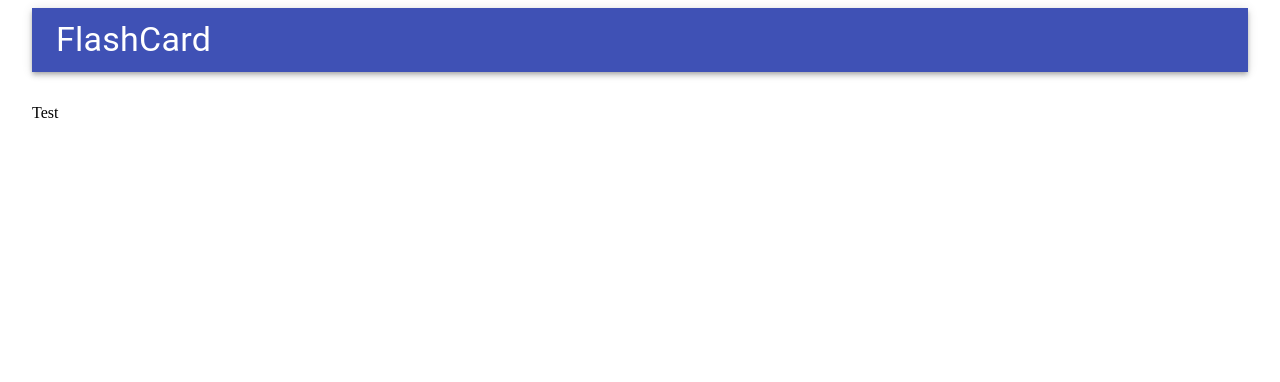
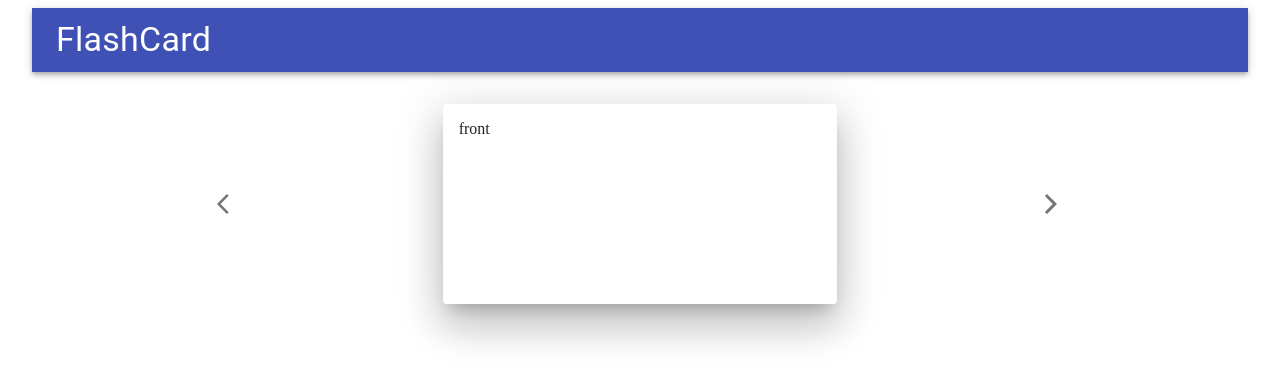
Before and after one commit to juhyun-nam/flashcard, a React (Create React App) app: page / in a window 1280 px wide. Both pictures are taken after a click on the button "SHUFFLE". Shown: the top 382 px of the page. Built offline with nearby package versions, Linux system fonts and the light colour scheme.

Commit message:
flip-card

```diff
--- a/package.json
+++ b/package.json
@@ -7,6 +7,7 @@
     "@material-ui/core": "^4.11.0",
     "@material-ui/icons": "^4.9.1",
     "react": "^16.13.1",
+    "react-card-flip": "^1.0.11",
     "react-dom": "^16.13.1",
     "react-scripts": "3.4.3",
     "typescript": "~3.7.2"
--- a/src/App.tsx
+++ b/src/App.tsx
@@ -13,7 +13,7 @@ function App() {
     <Home setTestType={setTestType} />
   );
   const renderTest = () => (
-    <Test />
+    <Test testType={testType} />
   );
   return (
     <Container>
--- /dev/null
+++ b/src/Card.d.ts
@@ -0,0 +1,5 @@
+
+export type Card = {
+  front: string,
+  back: string
+};
--- /dev/null
+++ b/src/components/FlashCard.tsx
@@ -0,0 +1,36 @@
+import React, { useState } from 'react';
+import Box from '@material-ui/core/Box';
+import Card from '@material-ui/core/Card';
+import CardContent from '@material-ui/core/CardContent';
+import Flip from 'react-card-flip';
+
+
+type FlashCardProp = {
+  front: string,
+  back: string
+};
+
+export default function FlashCard({ front, back }: FlashCardProp) {
+  const [flipped, setFlip] = useState(false);
+  const cardStyle = {
+    width: '100%',
+    height: '25vh'
+  };
+  const renderCard = (key: string, content: string, onClick: () => void) => (
+    <Card style={cardStyle} elevation={24} key={key} onClick={onClick}>
+      <CardContent>
+        {content}
+      </CardContent>
+    </Card>
+  );
+
+  return (
+    <Box>
+      <Flip isFlipped={flipped} flipDirection="horizontal">
+        {renderCard('front', front, () => { setFlip(true) })}
+        {renderCard('back', back, () => { setFlip(false) })}
+      </Flip>
+    </Box>
+  )
+
+}
--- /dev/null
+++ b/src/data/cards.json
@@ -0,0 +1,9 @@
+{
+  "id": 0,
+  "contents": [
+    {
+      "front": "front",
+      "back": "back"
+    }
+  ]
+}
--- a/src/screens/Test.tsx
+++ b/src/screens/Test.tsx
@@ -1,10 +1,43 @@
 import React from 'react';
+// import Box from '@material-ui/core/Box';
+import Grid from '@material-ui/core/Grid';
+import IconButton from '@material-ui/core/IconButton';
+import PrevIcon from '@material-ui/icons/ArrowBackIos';
+import NextIcon from '@material-ui/icons/ArrowForwardIos';
 
-function Test() {
+import { TestType } from '../TestType';
+// import { Card } from '../Card';
+import FlashCard from '../components/FlashCard';
+import Cards from '../data/cards.json';
+
+type TestProps = {
+  testType: TestType
+};
+
+function Test({ testType }: TestProps) {
+  if (testType === TestType.NONE) {
+    throw new Error('Something is Wrong');
+  }
+  const iconStyle= {
+    width: '100%',
+    height: '100%'
+  };
   return (
-    <div>
-      Test
-    </div>
+    <Grid container spacing={2}>
+      <Grid item xs={4}>
+        <IconButton style={iconStyle} onClick={() => { window.console.log('prev') }}>
+          <PrevIcon />
+        </IconButton>
+      </Grid>
+      <Grid item xs={4}>
+        <FlashCard front={Cards.contents[0].front} back={Cards.contents[0].back} />
+      </Grid>
+      <Grid item xs={4}>
+        <IconButton style={iconStyle} onClick={() => { window.console.log('next') }}>
+          <NextIcon />
+        </IconButton>
+      </Grid>
+    </Grid>
   );
 }
 
```
Also changed, not shown: 1 other file (tests, documents, lock files or other folders).
